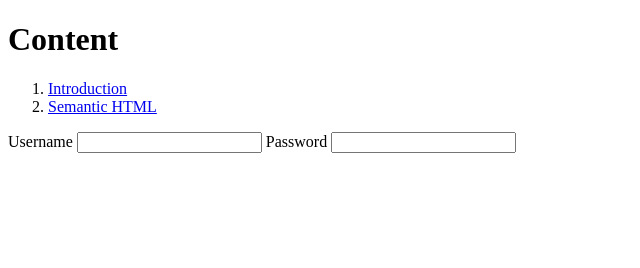
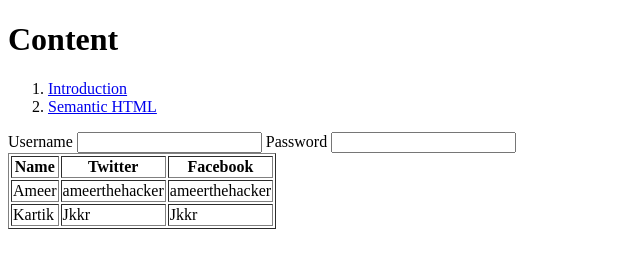
Before and after one commit to ameerthehacker/jsfactory-demos, a plain HTML site: page html-demo/about.html in a window 1280 px wide. Shown: the whole page, without its empty margins (0-640 px from the left). Drawn offline with Linux system fonts and the light colour scheme.

Commit message:
feat: more demo

```diff
--- a/html-demo/about.html
+++ b/html-demo/about.html
@@ -10,7 +10,7 @@
   <nav>
     <ol>
       <li>
-        <a href="#intro">Introduction</a>
+        <a href="#intro" data-myownattr="own-value">Introduction</a>
       </li>
       <li>
         <a href="#html">Semantic HTML</a>
@@ -22,6 +22,27 @@
     <input id="username" type="text">
     <label for="password">Password</label>
     <input id="password" type="password">
+    <table border="1">
+      <thead>
+        <tr>
+          <th>Name</th>
+          <th>Twitter</th>
+          <th>Facebook</th>
+        </tr>
+      </thead>
+      <tbody>
+        <tr>
+          <td>Ameer</td>
+          <td>ameerthehacker</td>
+          <td>ameerthehacker</td>
+        </tr>
+        <tr>
+          <td>Kartik</td>
+          <td>Jkkr</td>
+          <td>Jkkr</td>
+        </tr>
+      </tbody>
+    </table>
   </main>
 </body>
 </html>
```
Also changed, not shown: html-demo/index.html (+5 -1 lines), html-demo/people.png (added).
